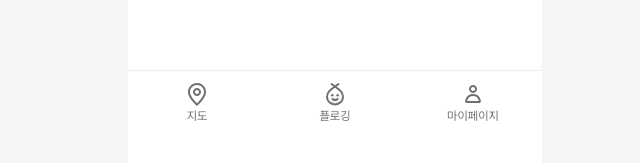
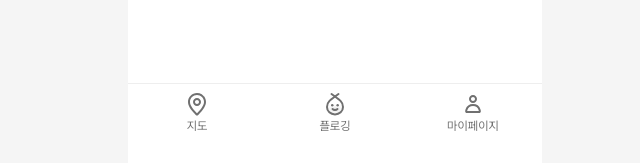
Before and after one commit to kimava/sokuri, a Next.js app: page / in a window 1280 px wide. Shown: the part 634-797 px from the top of the page, without its empty margins (305-945 px from the left). Built offline with nearby package versions, Linux system fonts and the light colour scheme.

Commit message:
:lipstick: minor chnage in header and footer

```diff
--- a/src/components/GNB.tsx
+++ b/src/components/GNB.tsx
@@ -39,13 +39,13 @@ export default function GNB() {
   const pathName = usePathname();
 
   return (
-    // Fix the height
-    <nav className='sticky bottom-0 h-16 mb-8 flex justify-around items-center text-xs border-t border-[#eeeeee]'>
+    // Fix the padding horizontal
+    <nav className='sticky bottom-0 flex justify-around items-center text-xs border-t border-[#eeeeee] bg-white'>
       {menu.map((item) => (
         <Link
           key={item.href}
           href={item.href}
-          className='w-32 flex flex-col items-center'
+          className='pt-2 pb-8 w-32 flex flex-col items-center'
         >
           {pathName === item.href ? item.activatedIcon : item.icon}
           <span
--- a/src/components/Header.tsx
+++ b/src/components/Header.tsx
@@ -6,9 +6,9 @@ import Sokuri from '../../public/images/logo.svg';
 
 export default function Header() {
   return (
-    <header className='sticky top-0 px-4 py-3.5 border-b border-[#F5F5F5]'>
+    <header className='sticky top-0 px-4 py-3.5 border-b border-[#F5F5F5] bg-white'>
       <Link href='/'>
-        <Image src={Sokuri} alt='logo' />
+        <Image src={Sokuri} alt='logo' priority />
       </Link>
     </header>
   );
```
